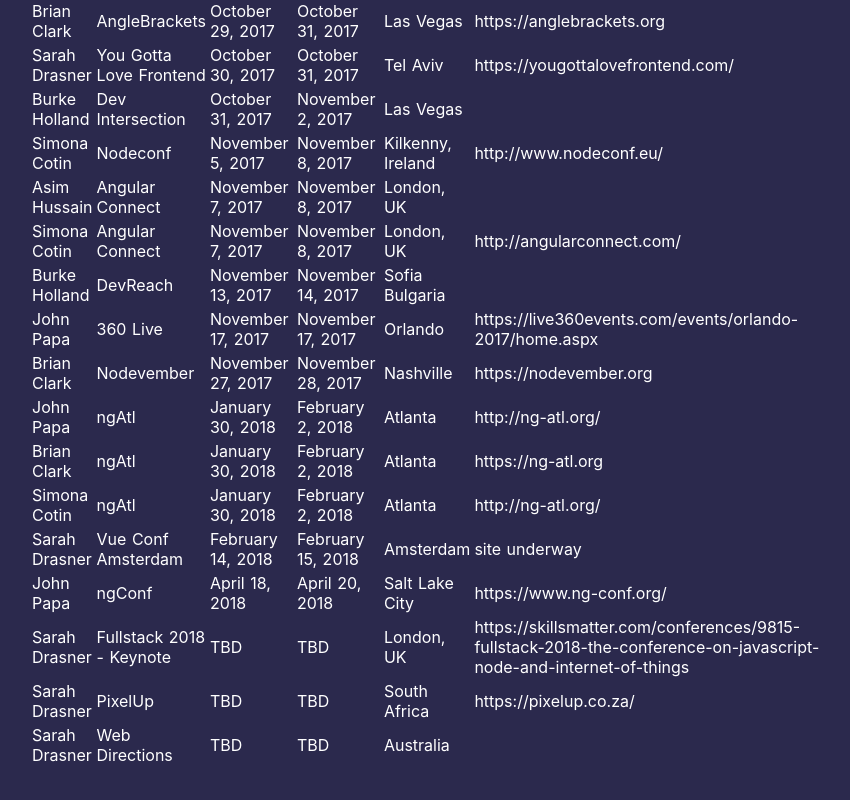
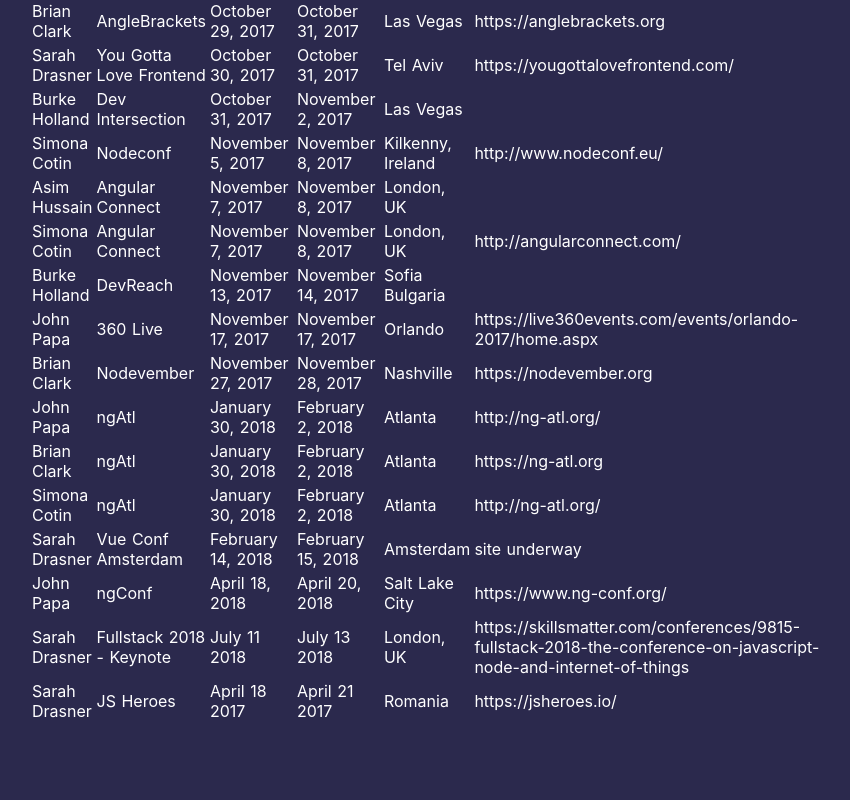
Before and after one commit to sdras/cda-locale, a Nuxt app: page / in a window 1280 px wide. Shown: the part 1904-2704 px from the top of the page, without its empty margins (21-871 px from the left). After the commit the page ends 2678 px from the top, so only its background shows below. Built offline with nearby package versions, Linux system fonts and the light colour scheme.

Commit message:
in the middle of building out the json, saving my work

```diff
--- a/assets/cda-data.json
+++ b/assets/cda-data.json
@@ -410,26 +410,18 @@
   {
     "Name": "Sarah Drasner",
     "Conference": "Fullstack 2018 - Keynote",
-    "FromDate": "TBD",
-    "ToDate": "TBD",
+    "FromDate": "July 11 2018",
+    "ToDate": "July 13 2018",
     "Location": "London, UK",
     "Link":
       "https://skillsmatter.com/conferences/9815-fullstack-2018-the-conference-on-javascript-node-and-internet-of-things"
   },
   {
     "Name": "Sarah Drasner",
-    "Conference": "PixelUp",
-    "FromDate": "TBD",
-    "ToDate": "TBD",
-    "Location": "South Africa",
-    "Link": "https://pixelup.co.za/"
-  },
-  {
-    "Name": "Sarah Drasner",
-    "Conference": "Web Directions",
-    "FromDate": "TBD",
-    "ToDate": "TBD",
-    "Location": "Australia",
-    "Link": ""
+    "Conference": "JS Heroes",
+    "FromDate": "April 18 2017",
+    "ToDate": "April 21 2017",
+    "Location": "Romania",
+    "Link": "https://jsheroes.io/"
   }
 ]
--- a/components/Globe.vue
+++ b/components/Globe.vue
@@ -11,7 +11,7 @@
     <div id="title">
       World Population
       <button @click="tryGeo">Try Me Out</button>
-      <p>{{ lat }} and {{ long }}</p>
+      <p>{{ temp }}</p>
       <!-- <span v-for="data in speakerData">{{ data.Location }}</span> -->
     </div>
   </div>
@@ -26,7 +26,9 @@
     return {
       years: ['1990', '1995', '2000'],
       lat: 'start',
-      long: 'start'
+      long: 'start',
+      temp: [],
+      mapData: [],
     }
   },
   methods: {
@@ -494,9 +496,9 @@
       // globe.animate();
       // document.body.style.backgroundImage = 'none'; // remove loading
     },
-    tryGeo() {
+    tryGeo(city) {
       let request = new XMLHttpRequest(),
-        city = 'Barcelona',
+        //city = 'Barcelona', - for debugging
         vueThis = this,
         location;
 
@@ -507,8 +509,11 @@
           var data = JSON.parse(request.responseText);
           location = data.results[0].geometry.location;
 
-          vueThis.lat = location.lat;
-          vueThis.long = location.lng
+          // debugging
+          // vueThis.lat = location.lat;
+          // vueThis.long = location.lng
+
+          vueThis.temp.push(location.lat, location.lng, 30);
 
         } else {
           console.log('bummah. we reached the target server but it errored')
@@ -518,18 +523,44 @@
         console.log('connection error! nooo')
       };
       request.send();
-    }
+    },
+    createJSON() {
+
+      this.speakerData.forEach((i) => {
+        let year = i.FromDate.substr(i.FromDate.length - 4),
+          place = i.Location;
+
+        this.tryGeo(place)
+      })
+
+      //       for each entry:
+      //   y = get the year
+      //   lat, long = get the lat long
+      //   if y in out:
+      //     out[y].push([lat, long, mag])
+      //   else:
+      //     out[y] = [lat, long, mag]
+
+
+      // { "2017": [....],
+      //   "2018": [....]}
+
+      // ["2017", [....], "2018", [...]]
+
+      // finalout = []
+      // for each key in out:
+      //    finalout.push(key, out[key])
+
+    },
   },
   computed: {
     speakerData() {
       return this.$store.state.speakerData;
-      // for each data.location
-      // map to the coordinates lat and long
-      // create array 2017, 2018, magnitude starts at 45
     }
   },
   mounted() {
     this.initGlobe();
+    this.createJSON();
   }
 }
 </script>
--- a/store/store.js
+++ /dev/null
@@ -1,33 +0,0 @@
-import Vue from "vue";
-import Vuex from "vuex";
-
-Vue.use(Vuex);
-
-export const store = new Vuex.Store({
-  state: {
-    counter: 0
-  },
-  //showing things, not mutating state
-  getters: {
-    tripleCounter: state => {
-      return state.counter * 3;
-    }
-  },
-  //mutating the state
-  //mutations are always synchronous
-  mutations: {
-    //showing passed with payload, represented as num
-    increment: (state, num) => {
-      state.counter += num;
-    }
-  },
-  //commits the mutation, it's asynchronous
-  actions: {
-    // showing passed with payload
-    incrementAsync({ commit }, num) {
-      setTimeout(() => {
-        commit("increment", num);
-      }, 1000);
-    }
-  }
-});
```
